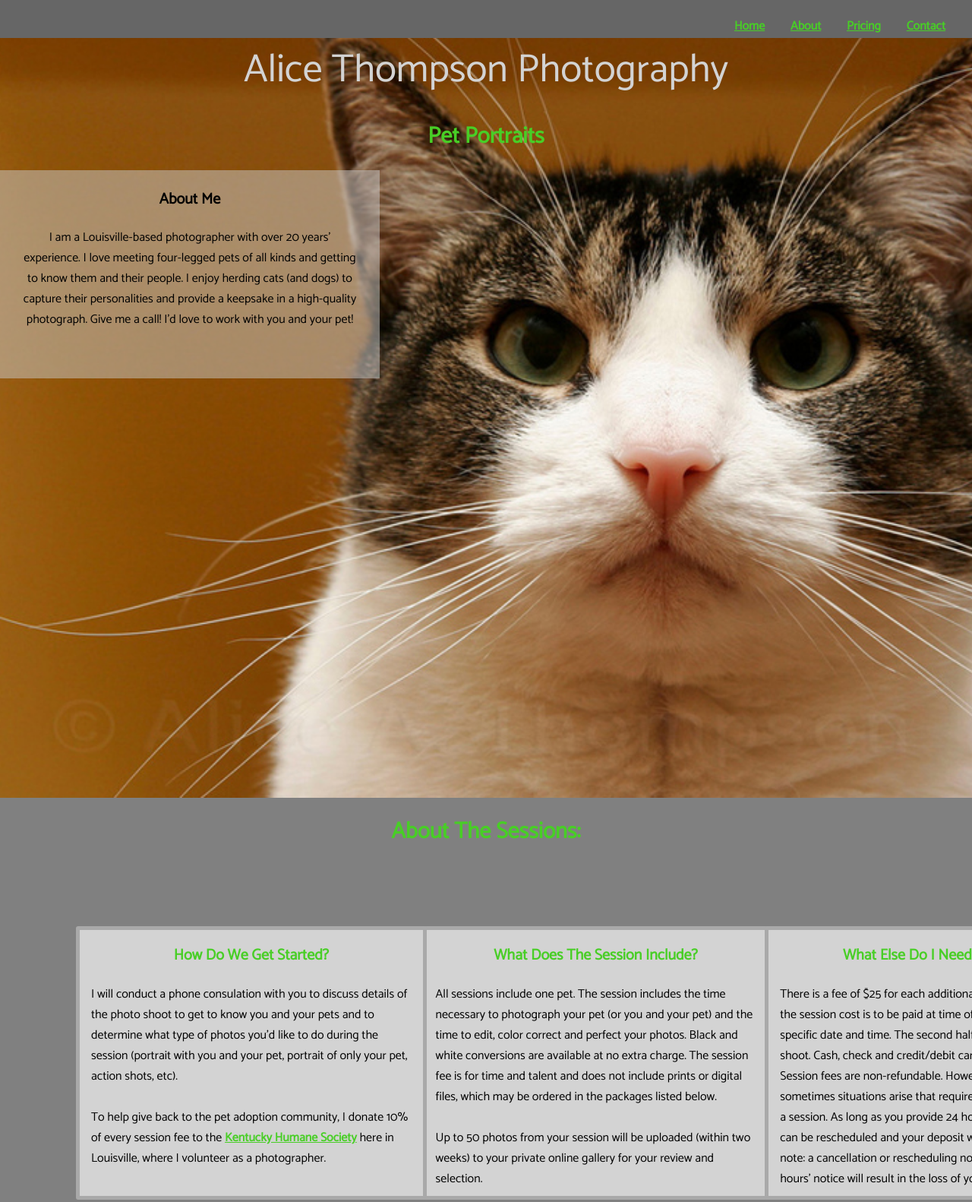
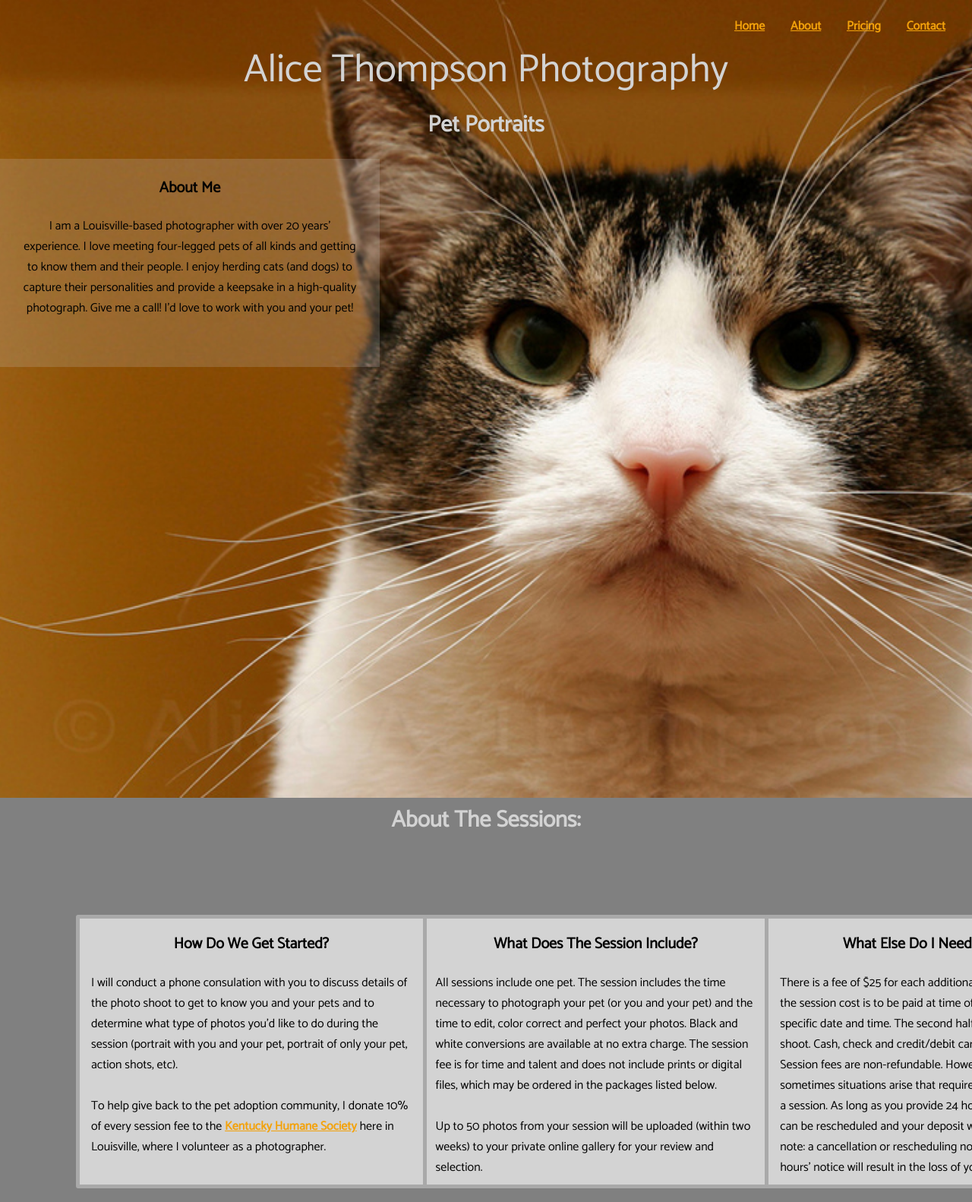
Before and after one commit to alicet6/petportraits, a plain HTML site: page index.html in a window 1280 px wide. Shown: the top 1582 px of the page at 76% size. Drawn offline with nearby package versions, Linux system fonts and the light colour scheme.

Commit message:
fixed navigation, transparent nav, changed link color, fixed top margin on h1

```diff
--- a/css/style.css
+++ b/css/style.css
@@ -9,11 +9,12 @@ body {
 
 h1 {
   font-size: 30px;
-  color: #48CE26;
+  color: lightgray;
+  margin-top: 5px;
 }
 
 h2 {
-  color: #48CE26;
+  color: #000000;
   text-align: center;
   font-size: 20px;
 }
@@ -30,7 +31,7 @@ img {
 }
 
 a {
-  color: #48CE26;
+  color: #F3A20B;
   font-weight: bold;
 }
 
@@ -64,7 +65,7 @@ p {
   z-index: 9999;
   width: 100%;
   height: 50px;
-  background-color: #666666;
+  background-color: transparent;
   display: block;
 }
 
@@ -93,7 +94,7 @@ li {
   padding-bottom: 2px;
   margin: 10 0;
   background: rgb(204, 204, 204); /* Fallback for older browsers without RGBA-support */
-  background: rgba(204, 204, 204, 0.5);
+  background: rgba(204, 204, 204, 0.2);
 }
 
 /* Session Boxes start here  ----*/
```
Also changed, not shown: index.html (+2 -2 lines).
